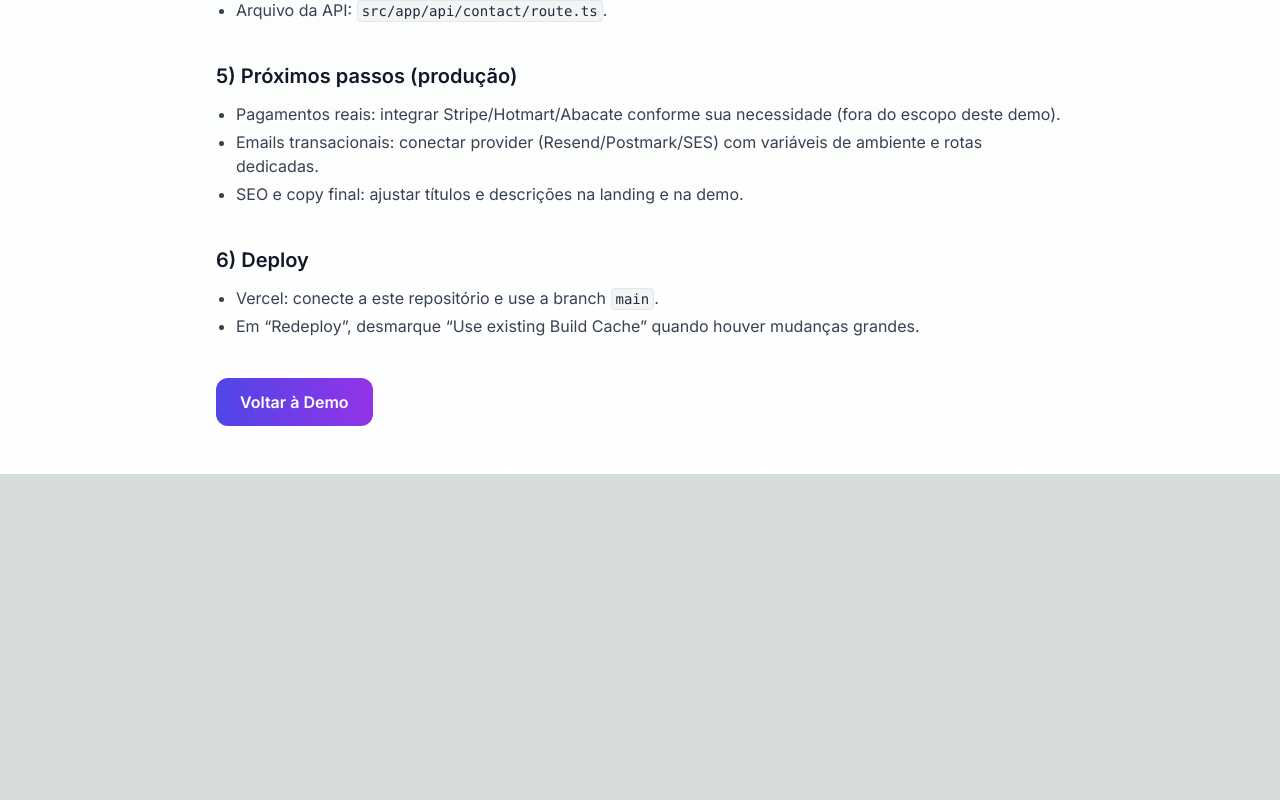
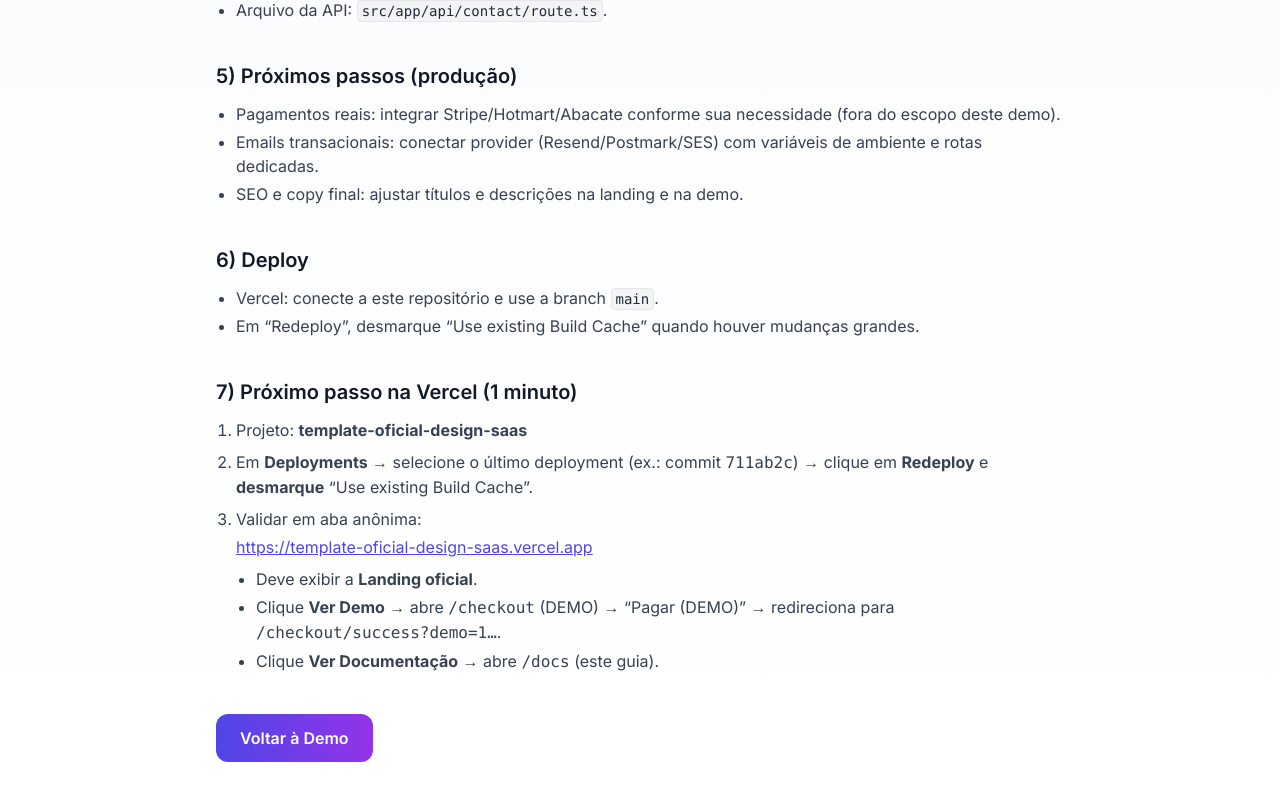
Before and after one commit to duhenri9/template-oficial_design_saas, a Next.js app: page /docs in a window 1280 px wide. Shown: the part 758-1558 px from the top of the page. Before the commit the page ends 1232 px from the top, so only its background shows below. Built offline with nearby package versions, Linux system fonts and the light colour scheme; no server answers.

Commit message:
docs: add explicit 'Próximo passo na Vercel (1 minuto)' section to /docs with redeploy + validation steps

```diff
--- a/src/app/docs/page.tsx
+++ b/src/app/docs/page.tsx
@@ -62,6 +62,29 @@ export default function DocsPage() {
             </ul>
           </section>
 
+          <section>
+            <h2 className="text-xl font-semibold text-gray-900 mb-3">7) Próximo passo na Vercel (1 minuto)</h2>
+            <ol className="list-decimal pl-5 text-gray-700 space-y-2">
+              <li>
+                Projeto: <strong>template-oficial-design-saas</strong>
+              </li>
+              <li>
+                Em <strong>Deployments</strong> → selecione o último deployment (ex.: commit <span className="font-mono">711ab2c</span>) → clique em <strong>Redeploy</strong> e <strong>desmarque</strong> “Use existing Build Cache”.
+              </li>
+              <li>
+                Validar em aba anônima:
+                <div className="mt-1">
+                  <a href="https://template-oficial-design-saas.vercel.app" className="text-indigo-600 hover:text-indigo-700 underline">https://template-oficial-design-saas.vercel.app</a>
+                </div>
+                <ul className="list-disc pl-5 mt-2 space-y-1">
+                  <li>Deve exibir a <strong>Landing oficial</strong>.</li>
+                  <li>Clique <strong>Ver Demo</strong> → abre <span className="font-mono">/checkout</span> (DEMO) → “Pagar (DEMO)” → redireciona para <span className="font-mono">/checkout/success?demo=1…</span>.</li>
+                  <li>Clique <strong>Ver Documentação</strong> → abre <span className="font-mono">/docs</span> (este guia).</li>
+                </ul>
+              </li>
+            </ol>
+          </section>
+
           <div className="mt-8">
             <a href="/" className="inline-block px-6 py-3 rounded-xl bg-gradient-to-r from-indigo-600 to-purple-600 text-white font-semibold">Voltar à Demo</a>
           </div>
```
